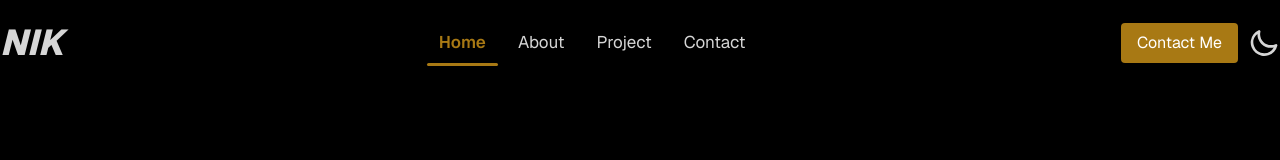
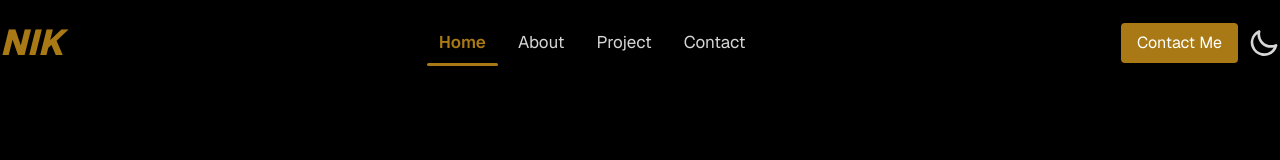
Before and after one commit to anik-siddiky/anik, a React (Vite) app: page / in a window 1280 px wide. Shown: the top 160 px of the page. Built offline with nearby package versions, Linux system fonts and the light colour scheme.

Commit message:
fixed the navbar title

```diff
--- a/src/Components/Navbar.jsx
+++ b/src/Components/Navbar.jsx
@@ -68,7 +68,7 @@ const Navbar = () => {
                     </div>
 
                     <Link to='/'>
-                        <h2 className='text-3xl lg:text-4xl font-extrabold italic'>NIK</h2>
+                        <h2 className='text-3xl lg:text-4xl font-extrabold italic text-[#A87914]'>NIK</h2>
                     </Link>
 
 
```
